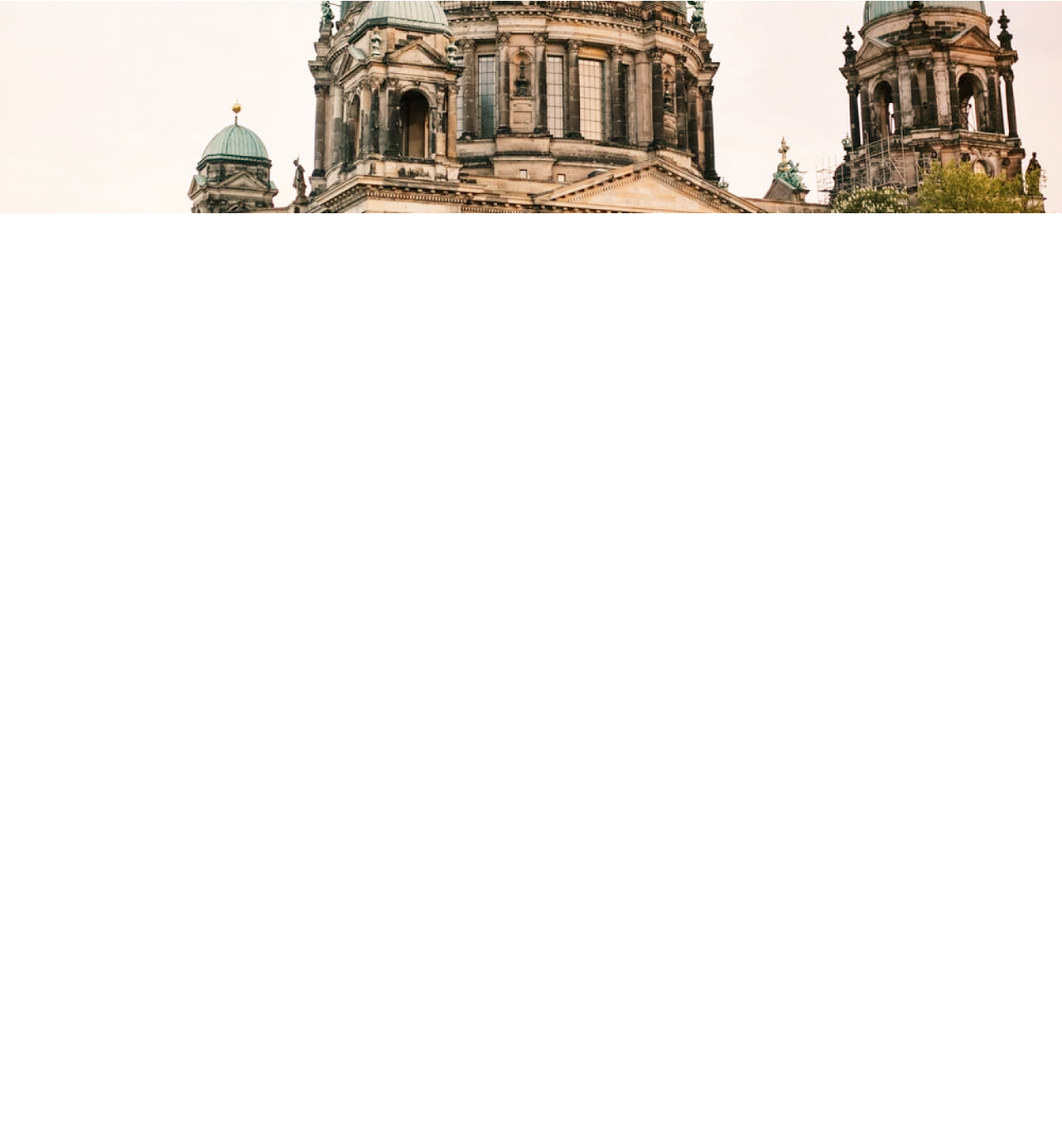
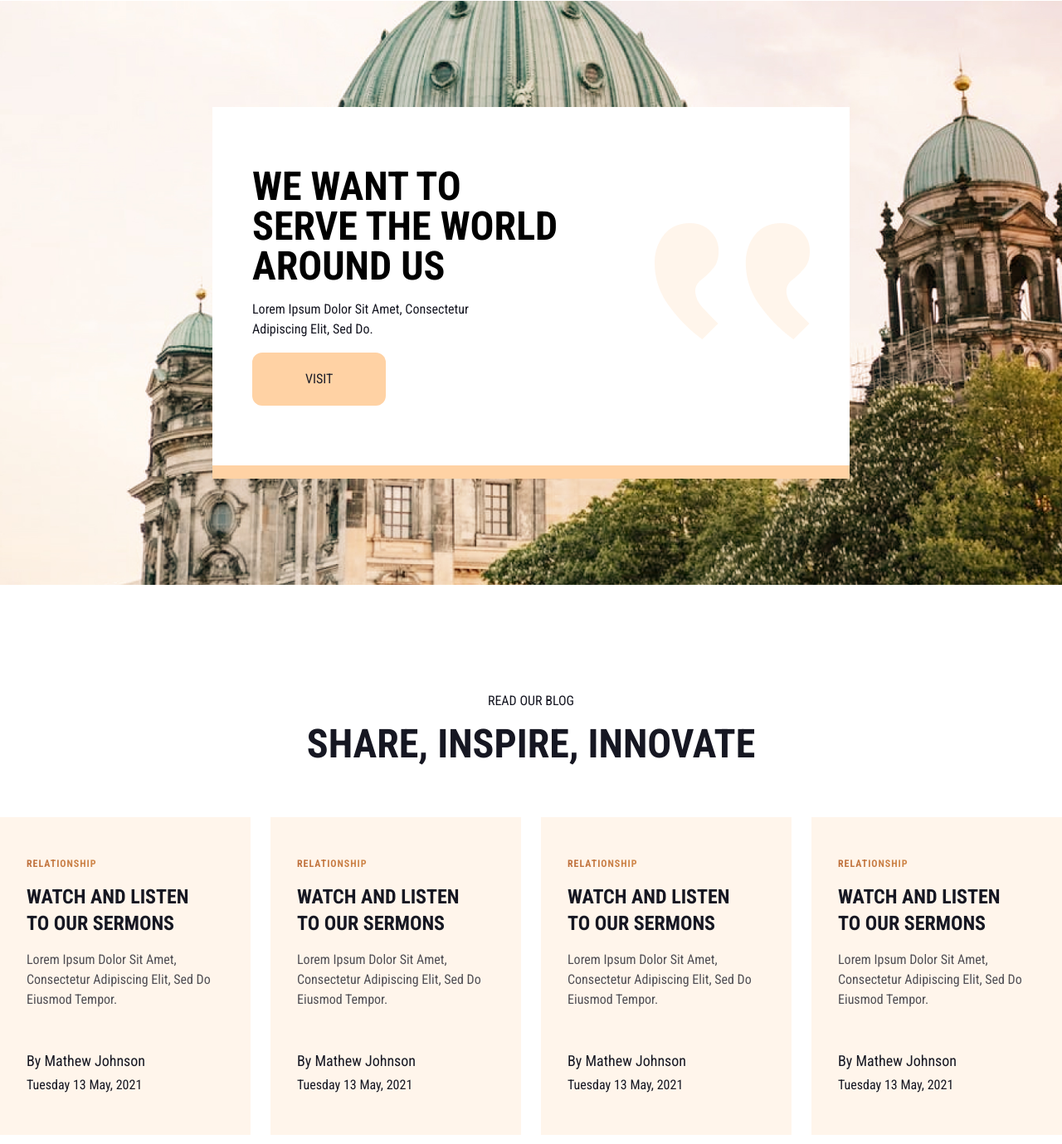
Before and after one commit to MubassirMERN/finsweet_project_4, a plain HTML site: page index.html in a window 1280 px wide. Shown: the part 4701-6080 px from the top of the page at 83% size. Before the commit the page ends 4958 px from the top, so only its background shows below. Drawn offline with nearby package versions, Linux system fonts and the light colour scheme.

Commit message:
finsweet_projrct_done

```diff
--- a/index.html
+++ b/index.html
@@ -220,16 +220,65 @@
     <!-- ==================== visit start hare ======================= -->
     <section class="bg-visitbg  bg-no-repeat bg-cover bg-center py-32">
         <div class="max-w-container mx-auto">
-
+            <div class="w-[768px] bg-white mx-auto py-[72px] px-[48px] border-b-[16px] border-primary relative">
+                <h2 class="uppercase font-robotocondenced font-bold text-5xl leading-16 w-[370px]">We want to serve the world around us</h2>
+                <p class="py-4 capitalize font-robotocondenced font-normal text-subheading text-base w-[302px]">Lorem ipsum dolor sit amet, consectetur adipiscing elit, sed do.</p>
+                <a href="#" class="bg-primary py-6 px-16 rounded-xl text-navbtn text-base font-normal uppercase font-robotocondenced leading-none inline-block">visit</a>
+                <picture class="absolute top-[140px] right-12">
+                    <img src="./images/visit_shape.png" alt="not found">
+                </picture>
+            </div>
         </div>
     </section>
     <!-- ==================== visit end hare ========================= -->
 
-    <!-- ==================== navber start hare ======================= -->
-    <!-- ==================== navber end hare ========================= -->
+    <!-- ==================== blog start hare ======================= -->
+    <section class="py-32">
+        <div class="max-w-container mx-auto">
+            <div class="text-center w-[554px] mx-auto">
+                <h5 class="text-base font-robotocondenced font-normal uppercase text-center text-subheading">Read our Blog</h5>
+                <h3 class="uppercase font-robotocondenced leading-16 text-5xl text-subheading font-bold text-center pt-4">SHARE, INSPIRE, INNOVATE</h3>
+            </div>
+            <div class="mt-16 flex flex-wrap gap-[24px]">
+                <div class="w-[302px] bg-serviceitembg px-8 py-12 relative after:absolute after:content[''] after:bottom-0 after:left-0 after:w-0 after:h-4 after:bg-primary after:transition-all after:duration-700 hover:after:w-full">
+                    <h5 style="-webkit-background-clip: text;
+                    -webkit-text-fill-color: transparent;" class="text-xs uppercase font-robotocondenced font-bold tracking-[0.96px] bg-clip-text bg-textgradiant">Relationship</h5>
+                    <h4 class="mr-5 py-4 uppercase font-robotocondenced font-bold text-2xl text-subheading">WATCH AND LISTEN TO OUR SERMONS</h4>
+                    <p class="capitalize font-robotocondenced font-normal text-subheading text-base opacity-75">Lorem ipsum dolor sit amet, consectetur adipiscing elit, sed do eiusmod tempor.</p>
+                    <h4 class="mt-12 text-[18px] font-robotocondenced font-normal text-subheading leading-normal capitalize">By Mathew Johnson</h4>
+                    <h5 class="mt-1 font-robotocondenced text-base font-normal text-subheading capitalize leading-6">Tuesday 13 May, 2021</h5>
+                </div>
+                <div class="w-[302px] bg-serviceitembg px-8 py-12 relative after:absolute after:content[''] after:bottom-0 after:left-0 after:w-0 after:h-4 after:bg-primary after:transition-all after:duration-700 hover:after:w-full">
+                    <h5 style="-webkit-background-clip: text;
+                    -webkit-text-fill-color: transparent;" class="text-xs uppercase font-robotocondenced font-bold tracking-[0.96px] bg-clip-text bg-textgradiant">Relationship</h5>
+                    <h4 class="mr-5 py-4 uppercase font-robotocondenced font-bold text-2xl text-subheading">WATCH AND LISTEN TO OUR SERMONS</h4>
+                    <p class="capitalize font-robotocondenced font-normal text-subheading text-base opacity-75">Lorem ipsum dolor sit amet, consectetur adipiscing elit, sed do eiusmod tempor.</p>
+                    <h4 class="mt-12 text-[18px] font-robotocondenced font-normal text-subheading leading-normal capitalize">By Mathew Johnson</h4>
+                    <h5 class="mt-1 font-robotocondenced text-base font-normal text-subheading capitalize leading-6">Tuesday 13 May, 2021</h5>
+                </div>
+                <div class="w-[302px] bg-serviceitembg px-8 py-12 relative after:absolute after:content[''] after:bottom-0 after:left-0 after:w-0 after:h-4 after:bg-primary after:transition-all after:duration-700 hover:after:w-full">
+                    <h5 style="-webkit-background-clip: text;
+                    -webkit-text-fill-color: transparent;" class="text-xs uppercase font-robotocondenced font-bold tracking-[0.96px] bg-clip-text bg-textgradiant">Relationship</h5>
+                    <h4 class="mr-5 py-4 uppercase font-robotocondenced font-bold text-2xl text-subheading">WATCH AND LISTEN TO OUR SERMONS</h4>
+                    <p class="capitalize font-robotocondenced font-normal text-subheading text-base opacity-75">Lorem ipsum dolor sit amet, consectetur adipiscing elit, sed do eiusmod tempor.</p>
+                    <h4 class="mt-12 text-[18px] font-robotocondenced font-normal text-subheading leading-normal capitalize">By Mathew Johnson</h4>
+                    <h5 class="mt-1 font-robotocondenced text-base font-normal text-subheading capitalize leading-6">Tuesday 13 May, 2021</h5>
+                </div>
+                <div class="w-[302px] bg-serviceitembg px-8 py-12 relative after:absolute after:content[''] after:bottom-0 after:left-0 after:w-0 after:h-4 after:bg-primary after:transition-all after:duration-700 hover:after:w-full">
+                    <h5 style="-webkit-background-clip: text;
+                    -webkit-text-fill-color: transparent;" class="text-xs uppercase font-robotocondenced font-bold tracking-[0.96px] bg-clip-text bg-textgradiant">Relationship</h5>
+                    <h4 class="mr-5 py-4 uppercase font-robotocondenced font-bold text-2xl text-subheading">WATCH AND LISTEN TO OUR SERMONS</h4>
+                    <p class="capitalize font-robotocondenced font-normal text-subheading text-base opacity-75">Lorem ipsum dolor sit amet, consectetur adipiscing elit, sed do eiusmod tempor.</p>
+                    <h4 class="mt-12 text-[18px] font-robotocondenced font-normal text-subheading leading-normal capitalize">By Mathew Johnson</h4>
+                    <h5 class="mt-1 font-robotocondenced text-base font-normal text-subheading capitalize leading-6">Tuesday 13 May, 2021</h5>
+                </div>
+            </div>
+        </div>
+    </section>
+    <!-- ==================== blog end hare ========================= -->
 
     <!-- ==================== footer start hare ======================= -->
-    <!-- <footer class="bg-[black] py-16">
+    <footer class="bg-[black] py-16">
         <div class="max-w-container mx-auto">
             <div class="flex">
                 <div>
@@ -295,7 +344,7 @@
                 </div>
             </div>
         </div>
-    </footer> -->
+    </footer>
 
     <!-- ==================== footer end hare ========================= -->
 
```
Also changed, not shown: images/visit_shape.png (added).
